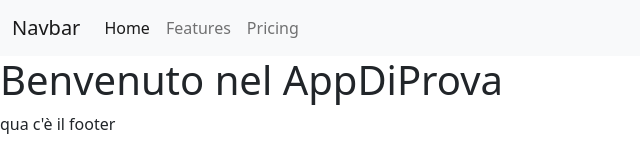
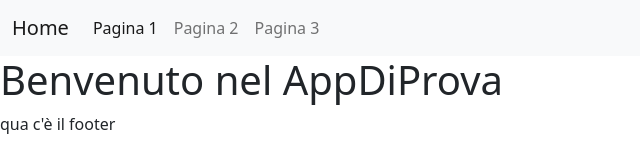
Before and after one commit to DanieleSudosi/ProgettoProva, an Angular app in the folder AppDiProvaCazzeggio/: page / in a window 1280 px wide. Shown: the top 160 px of the page, without its empty margins (0-640 px from the left). Built offline with nearby package versions, Linux system fonts and the light colour scheme.

Commit message:
Update navbar.component.html

```diff
--- a/AppDiProvaCazzeggio/src/app/navbar/navbar.component.html
+++ b/AppDiProvaCazzeggio/src/app/navbar/navbar.component.html
@@ -1,19 +1,19 @@
 <nav class="navbar navbar-expand-lg navbar-light bg-light">
     <div class="container-fluid">
-      <a class="navbar-brand" href="#">Navbar</a>
+      <a class="navbar-brand" href="#">Home</a>
       <button class="navbar-toggler" type="button" data-bs-toggle="collapse" data-bs-target="#navbarNav" aria-controls="navbarNav" aria-expanded="false" aria-label="Toggle navigation">
         <span class="navbar-toggler-icon"></span>
       </button>
       <div class="collapse navbar-collapse" id="navbarNav">
         <ul class="navbar-nav">
           <li class="nav-item">
-            <a class="nav-link active" aria-current="page" href="#">Home</a>
+            <a class="nav-link active" aria-current="page" href="#">Pagina 1</a>
           </li>
           <li class="nav-item">
-            <a class="nav-link" href="#">Features</a>
+            <a class="nav-link" href="#">Pagina 2</a>
           </li>
           <li class="nav-item">
-            <a class="nav-link" href="#">Pricing</a>
+            <a class="nav-link" href="#">Pagina 3</a>
           </li>
         </ul>
       </div>
```
